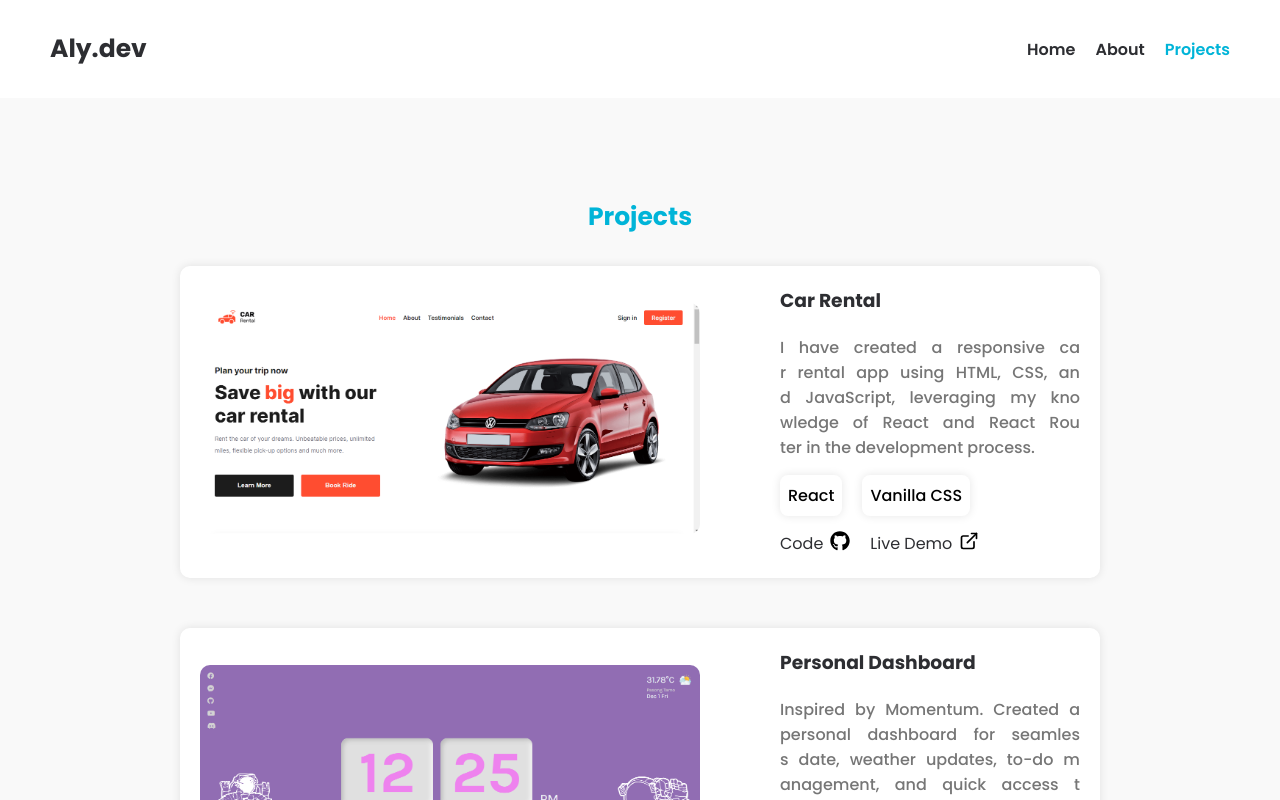
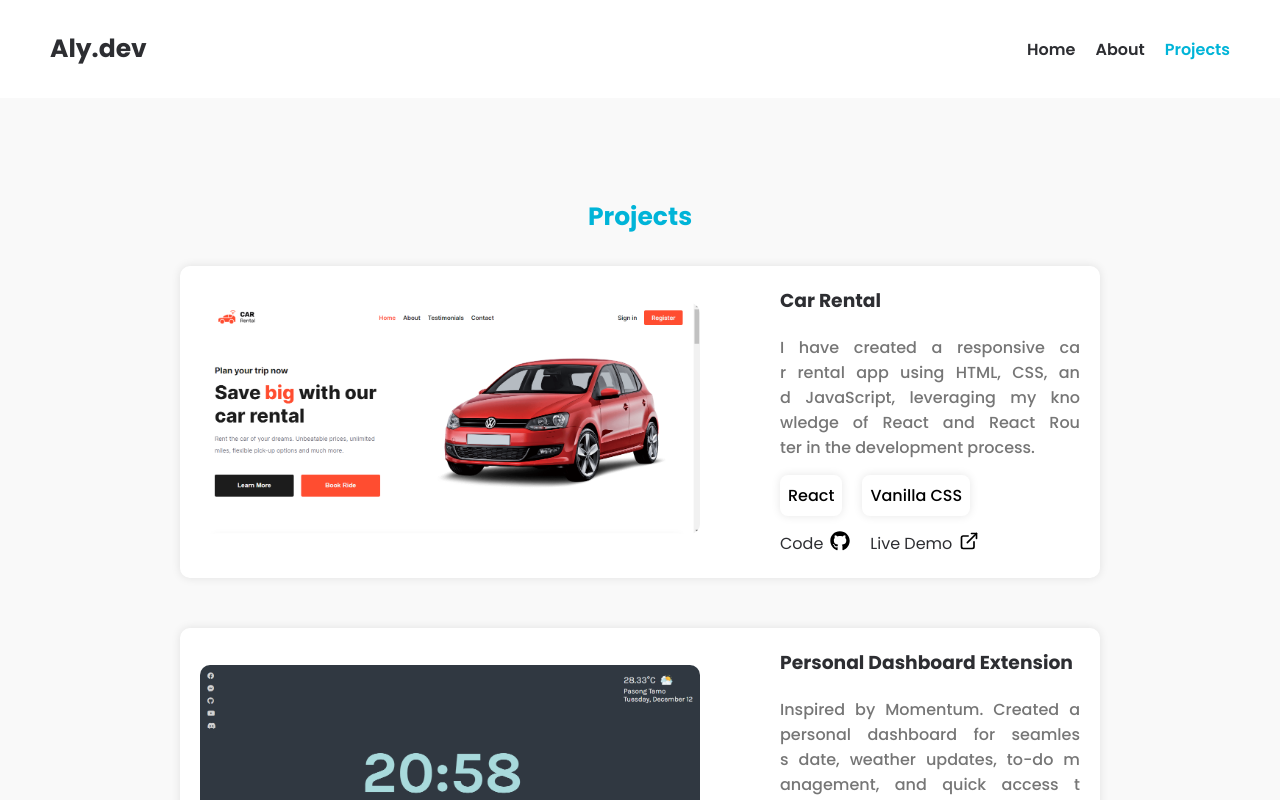
Before and after one commit to sanchezalyssa/portfolio, a React (Vite) app: page /projects in a window 1280 px wide. Shown: the top 800 px of the page. Built offline with nearby package versions, Linux system fonts and the light colour scheme; the HTML template or start-up script is replaced by a standard one.

Commit message:
change dashbard img

```diff
--- a/src/projects.js
+++ b/src/projects.js
@@ -15,7 +15,7 @@ const projects = [
     },
     {
         img: "image/dashboard.png",
-        title: "Personal Dashboard",
+        title: "Personal Dashboard Extension",
         detail: "Inspired by Momentum. Created a personal dashboard for seamless date, weather updates, to-do management, and quick access to favorite social media platforms.",
         id: "2",
         code: "https://github.com/sanchezalyssa/personal-dashboard",
```
Also changed, not shown: public/image/dashboard.png.
